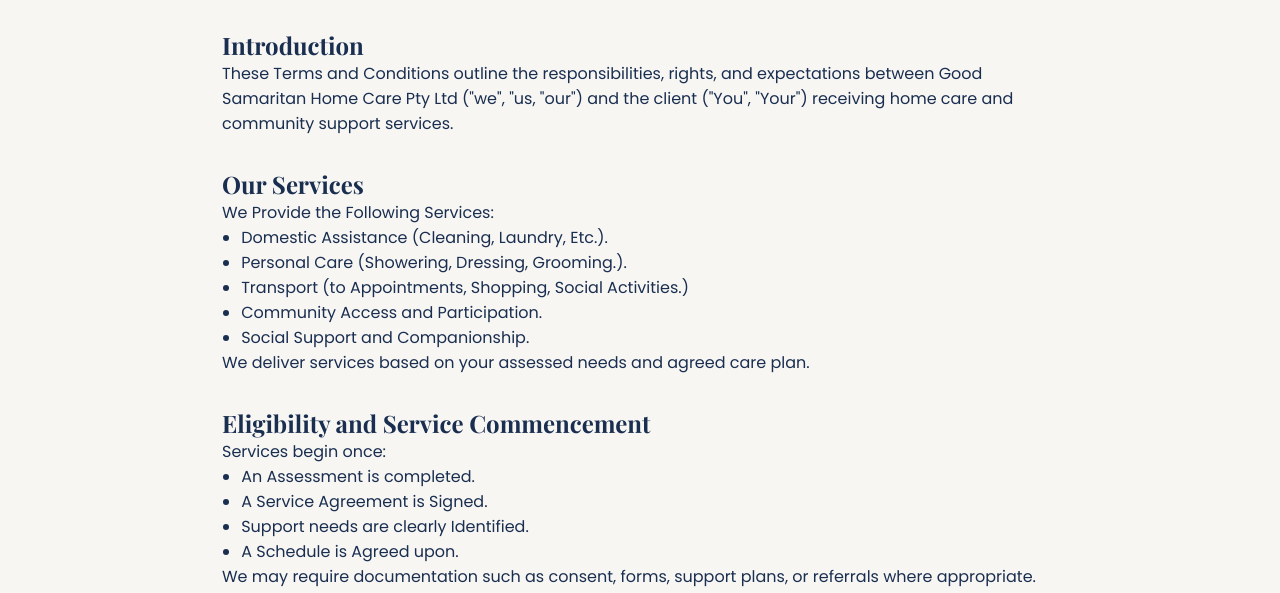
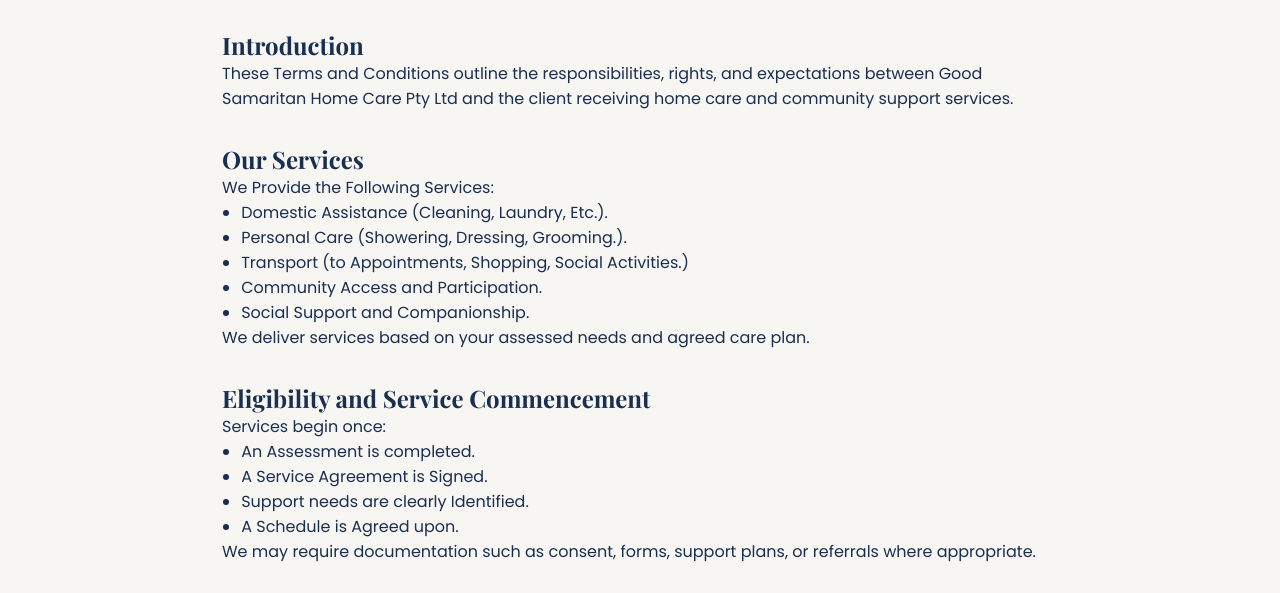
Before and after one commit to DevRome/GSHC, a plain HTML site: page GOOD_SAMARITAN/SAMARITAN_TERMS.html in a window 1280 px wide. Shown: the part 180-773 px from the top of the page. Drawn offline with nearby package versions, Linux system fonts and the light colour scheme.

Commit message:
Update SAMARITAN_TERMS.html

```diff
--- a/GOOD_SAMARITAN/SAMARITAN_TERMS.html
+++ b/GOOD_SAMARITAN/SAMARITAN_TERMS.html
@@ -34,7 +34,7 @@
       <h2>Introduction</h2>
       <p>
        These Terms and Conditions outline the responsibilities, rights, and expectations between Good Samaritan Home Care Pty Ltd
-       ("we", "us, "our") and the client ("You", "Your") receiving home care and community support services.
+       and the client receiving home care and community support services.
       </p>
     </section>
 
```
